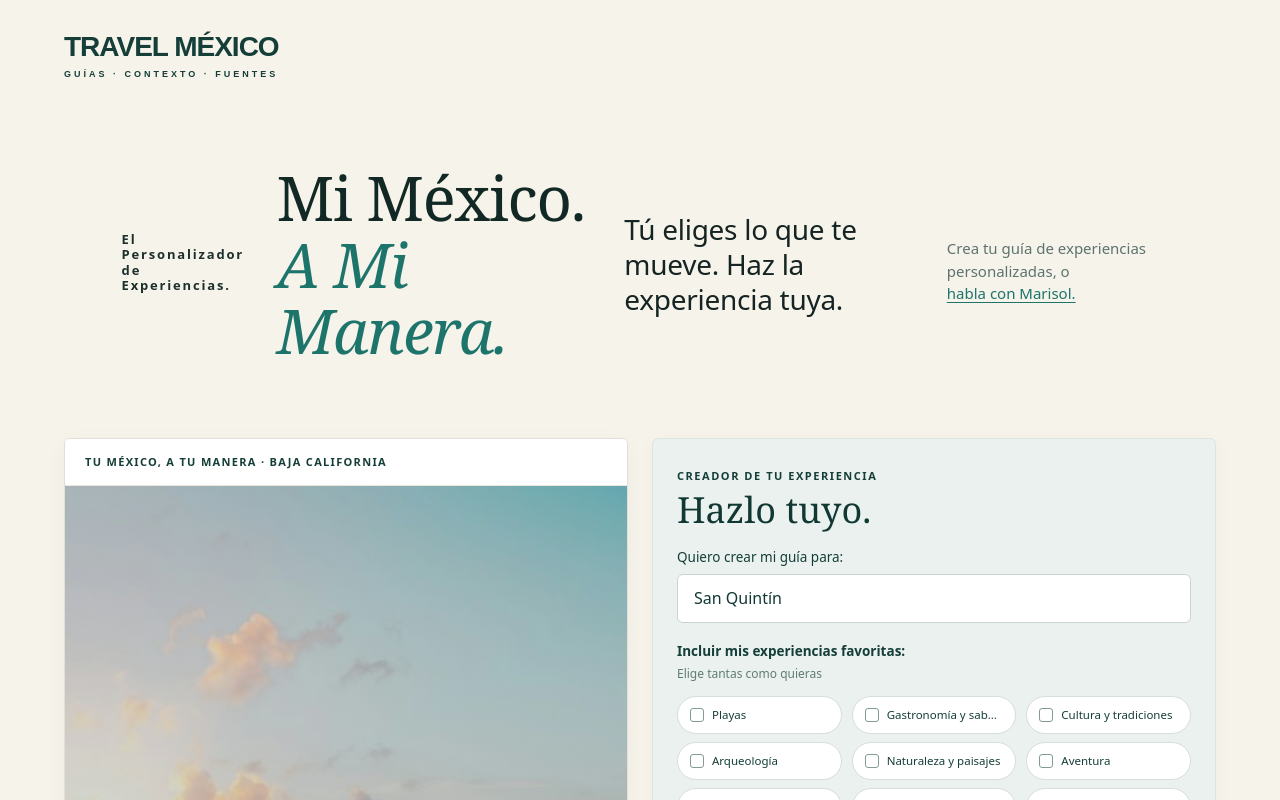
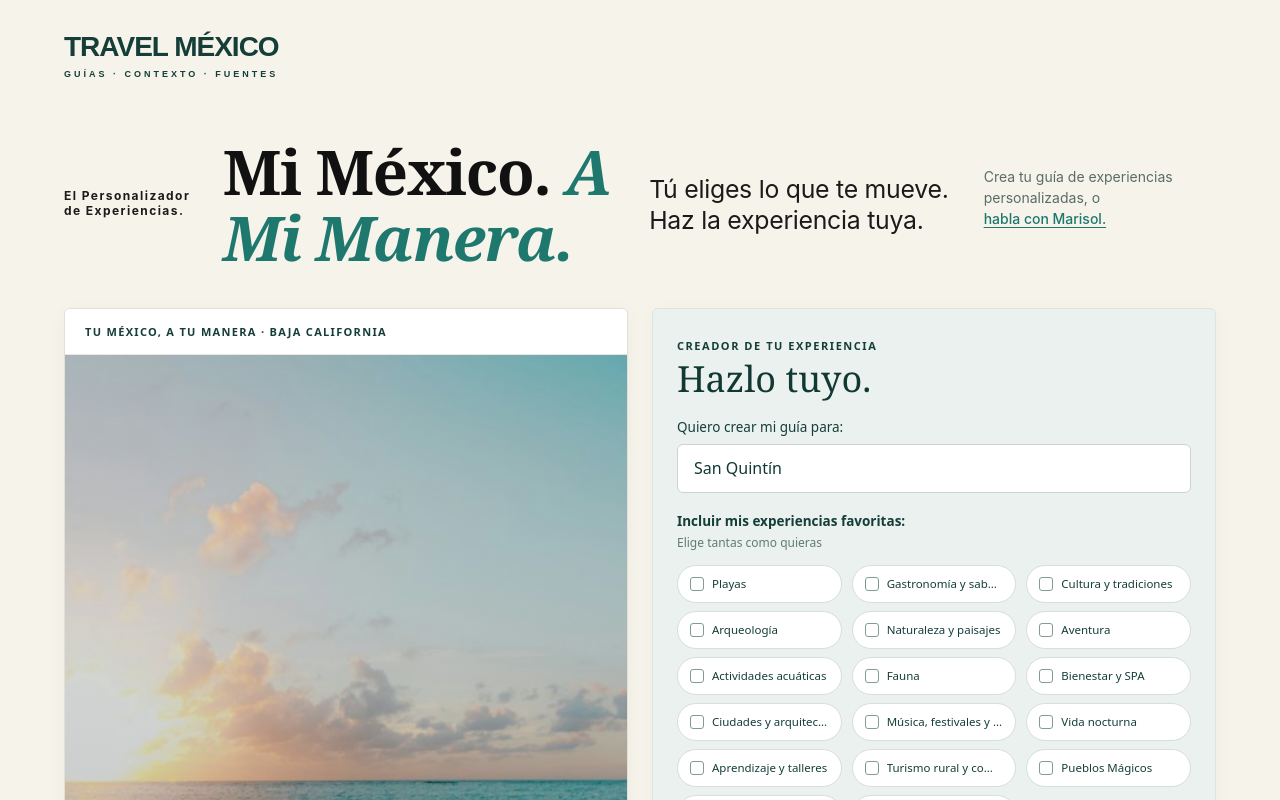
Before and after one commit to divyking52/travelmexicoes, a Next.js app: page / in a window 1280 px wide. Shown: the top 800 px of the page. Built offline with nearby package versions, Linux system fonts and the light colour scheme.

Commit message:
Refine typography layout to match reference mockup: bold serif headline, balanced spacing and card alignment

```diff
--- a/src/components/my-mexico-redesign.css
+++ b/src/components/my-mexico-redesign.css
@@ -29,62 +29,69 @@
   width: 100%;
   max-width: 100%;
   padding-inline: 0;
+  padding-block: 0.5rem 3rem;
+}
+
+#my-mexico.section {
+  padding-top: 48px;
 }
 
 /* ==========================================================================
    Header matching user mockup: The Experience Personalizer / My México. My Way.
    ========================================================================== */
 .mmw-header {
-  margin-bottom: 2.25rem;
+  margin: 0 0 1.625rem 0;
+  padding: 0;
   text-align: left;
 }
 
 .mmw-header-eyebrow {
-  margin: 0 0 1rem 0;
-  font-family: system-ui, -apple-system, BlinkMacSystemFont, 'Segoe UI', Roboto, sans-serif;
-  font-size: 0.8125rem;
+  margin: 0 0 0.875rem 0;
+  font-family: -apple-system, BlinkMacSystemFont, 'Segoe UI', Roboto, Helvetica, Arial, sans-serif;
+  font-size: 0.75rem;
   font-weight: 700;
-  letter-spacing: 0.14em;
+  letter-spacing: 0.12em;
   line-height: 1.2;
-  color: #1d2f2b;
+  color: #1a1a1a;
 }
 
 .mmw-header-title {
-  margin: 0 0 0.85rem 0;
-  font-family: Georgia, 'Playfair Display', 'Times New Roman', serif;
+  margin: 0 0 0.75rem 0;
+  font-family: Georgia, 'Playfair Display', serif;
   font-size: clamp(2.5rem, 5.2vw, 3.85rem);
-  line-height: 1.08;
+  font-weight: 700;
+  line-height: 1.06;
   letter-spacing: -0.02em;
 }
 
 .mmw-title-primary {
-  color: #112824;
-  font-weight: 400;
+  color: #111111;
+  font-weight: 700;
   font-style: normal;
 }
 
 .mmw-title-accent {
-  color: #1d746b;
-  font-weight: 400;
+  color: #1e786e;
+  font-weight: 700;
   font-style: italic;
 }
 
 .mmw-header-subtitle {
   margin: 0 0 0.75rem 0;
-  font-family: system-ui, -apple-system, BlinkMacSystemFont, 'Segoe UI', Roboto, sans-serif;
-  font-size: clamp(1.25rem, 2.3vw, 1.75rem);
+  font-family: -apple-system, BlinkMacSystemFont, 'Segoe UI', Roboto, Helvetica, Arial, sans-serif;
+  font-size: clamp(1.2rem, 2.2vw, 1.55rem);
   font-weight: 400;
   line-height: 1.25;
-  color: #152422;
+  color: #1a1a1a;
   letter-spacing: -0.01em;
 }
 
 .mmw-header-guide {
-  margin: 0;
-  font-family: system-ui, -apple-system, BlinkMacSystemFont, 'Segoe UI', Roboto, sans-serif;
-  font-size: 0.9375rem;
+  margin: 0 0 1.625rem 0;
+  font-family: -apple-system, BlinkMacSystemFont, 'Segoe UI', Roboto, Helvetica, Arial, sans-serif;
+  font-size: 0.875rem;
   line-height: 1.5;
-  color: #5d736e;
+  color: #596d67;
 }
 
 .mmw-marisol-inline-link {
@@ -95,20 +102,21 @@
   margin: 0;
   font: inherit;
   font-size: inherit;
-  color: #1d746b;
+  color: #1e786e;
   text-decoration: underline;
   text-underline-offset: 3px;
+  text-decoration-thickness: 1px;
   cursor: pointer;
   font-weight: 500;
   transition: color 150ms ease;
 }
 
 .mmw-marisol-inline-link:hover {
-  color: #092c27;
+  color: #0d453f;
 }
 
 .mmw-marisol-inline-link:focus-visible {
-  outline: 2px solid #1d746b;
+  outline: 2px solid #1e786e;
   outline-offset: 2px;
   border-radius: 2px;
 }
```
